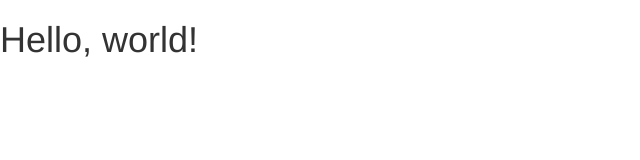
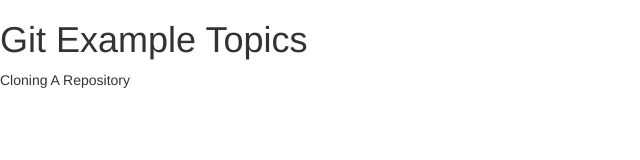
Before and after one commit to InfiniteSkills/git-example, a plain HTML site: page index.html in a window 1280 px wide. Shown: the whole page, without its empty margins (0-640 px from the left). Drawn offline with nearby package versions, Linux system fonts and the light colour scheme.

Commit message:
Add an additional div tag for a heading.

```diff
--- a/index.html
+++ b/index.html
@@ -15,7 +15,9 @@
     <![endif]-->
   </head>
   <body>
-    <h1>Hello, world!</h1>
+    <h1>Git Example Topics</h1>
+
+    <div class="header">Cloning A Repository</div>
 
     <!-- jQuery (necessary for Bootstrap's JavaScript plugins) -->
     <script src="https://code.jquery.com/jquery.js"></script>
```
